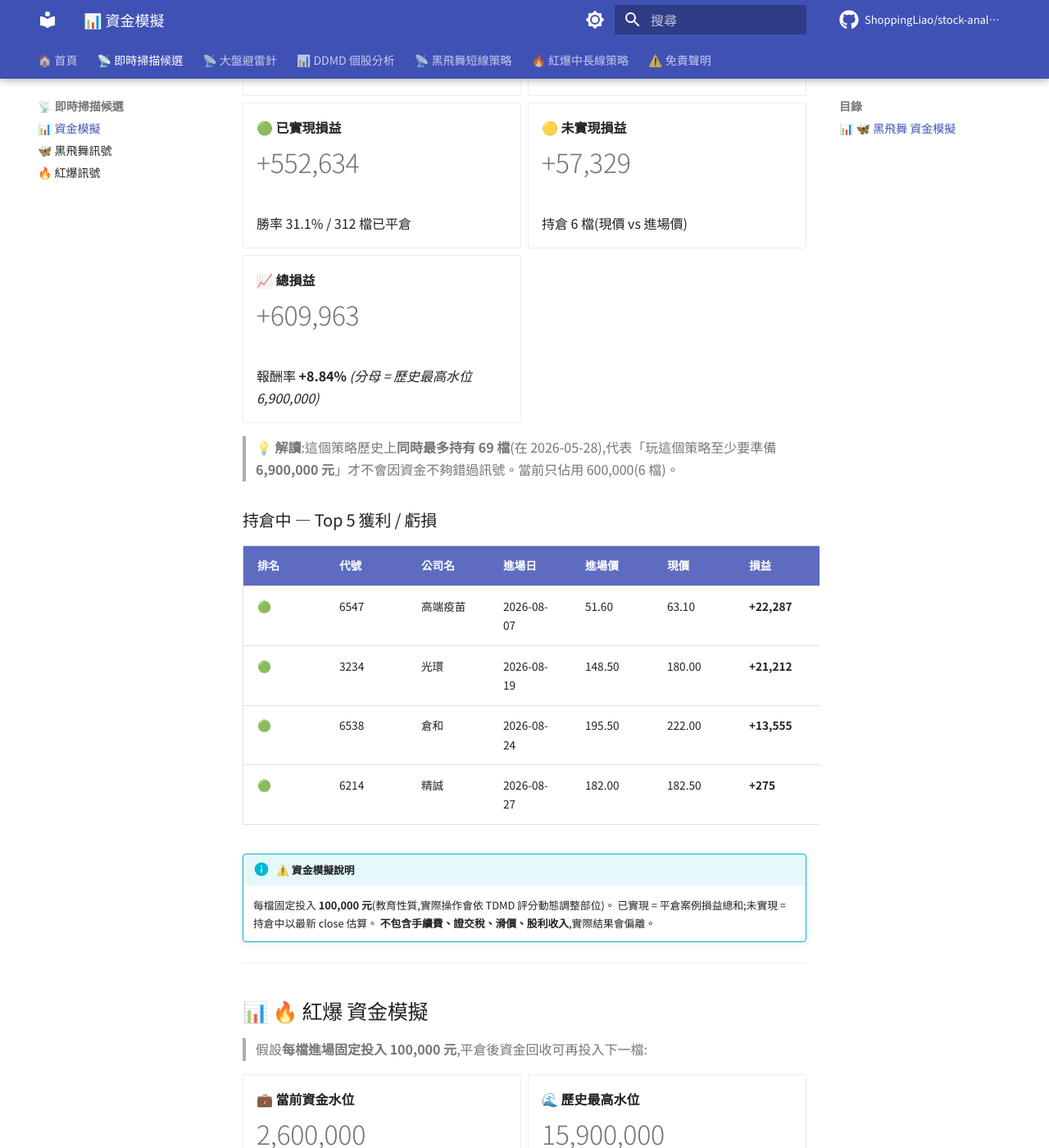
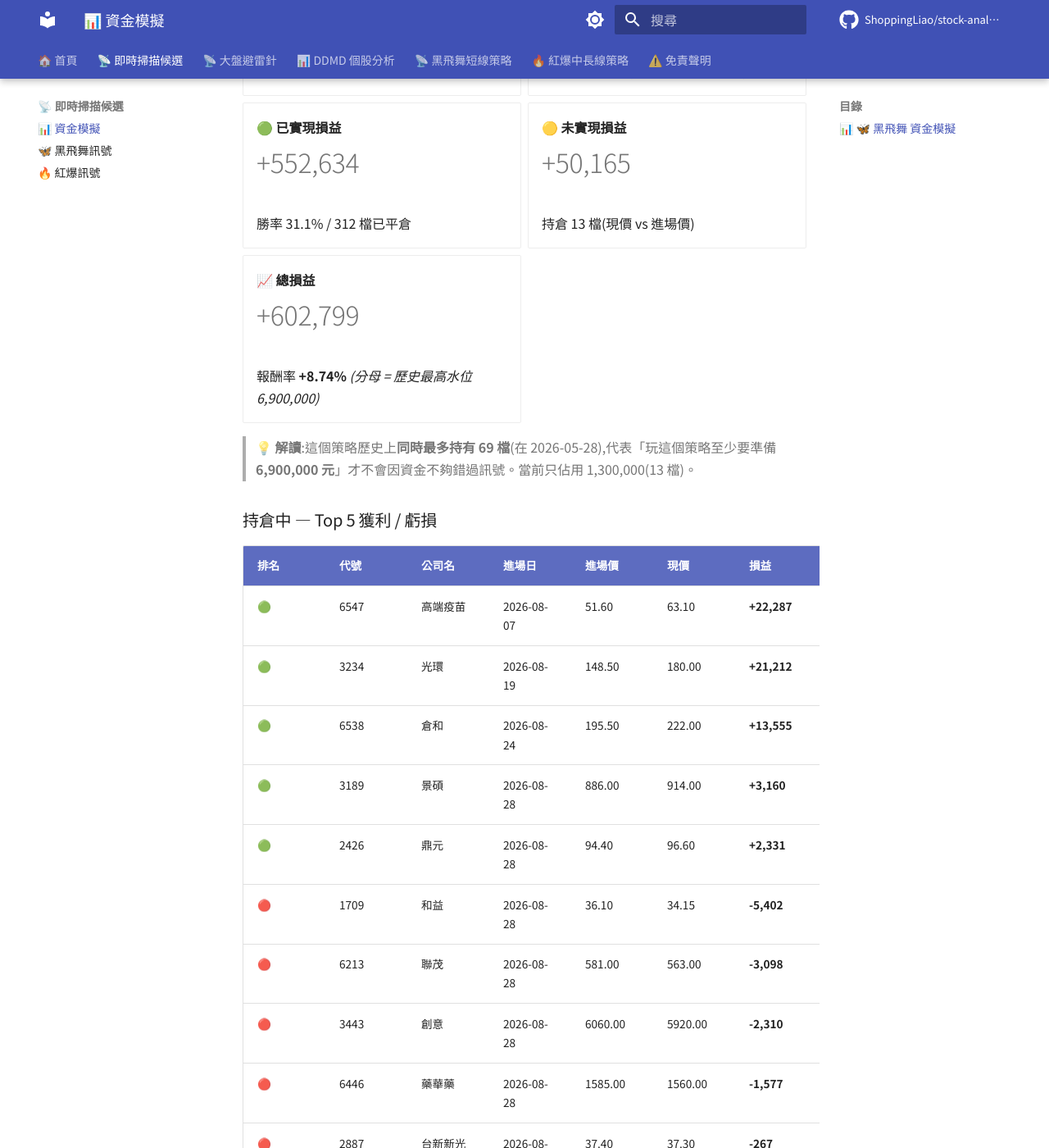
Before and after one commit to ShoppingLiao/stock-analysis-public, an MkDocs documentation site: the page built from docs/signals_capital.md, in a window 1280 px wide and 1400 px high, scrolled down 631 px. Shown: the whole window at 82% size. Built offline with MkDocs 1.6.1 and Material for MkDocs 9.7.7, drawn with Linux system fonts in a browser that asks for light colours; comment, search, counter and statistics services are not loaded; some of the changed text lies outside the part shown.

Commit message:
docs(signals): update BB + RB + capital (2026-08-28)

```diff
--- a/docs/signals_capital.md
+++ b/docs/signals_capital.md
@@ -17,9 +17,9 @@
 
 -   **💼 當前資金水位**
 
-    # 600,000
+    # 1,300,000
 
-    持倉 6 檔 × 100,000
+    持倉 13 檔 × 100,000
 
 -   **🌊 歷史最高水位**
 
@@ -35,19 +35,19 @@
 
 -   **🟡 未實現損益**
 
-    # +57,329
+    # +50,165
 
-    持倉 6 檔(現價 vs 進場價)
+    持倉 13 檔(現價 vs 進場價)
 
 -   **📈 總損益**
 
-    # +609,963
+    # +602,799
 
-    報酬率 **+8.84%** _(分母 = 歷史最高水位 6,900,000)_
+    報酬率 **+8.74%** _(分母 = 歷史最高水位 6,900,000)_
 
 </div>
 
-> **💡 解讀**:這個策略歷史上**同時最多持有 69 檔**(在 2026-05-28),代表「玩這個策略至少要準備 **6,900,000 元**」才不會因資金不夠錯過訊號。當前只佔用 600,000(6 檔)。
+> **💡 解讀**:這個策略歷史上**同時最多持有 69 檔**(在 2026-05-28),代表「玩這個策略至少要準備 **6,900,000 元**」才不會因資金不夠錯過訊號。當前只佔用 1,300,000(13 檔)。
 
 ### 持倉中 — Top 5 獲利 / 虧損
 
@@ -56,7 +56,13 @@
 | 🟢 | 6547 | 高端疫苗 | 2026-08-07 | 51.60 | 63.10 | **+22,287** | **+22.29%** |
 | 🟢 | 3234 | 光環 | 2026-08-19 | 148.50 | 180.00 | **+21,212** | **+21.21%** |
 | 🟢 | 6538 | 倉和 | 2026-08-24 | 195.50 | 222.00 | **+13,555** | **+13.55%** |
-| 🟢 | 6214 | 精誠 | 2026-08-27 | 182.00 | 182.50 | **+275** | **+0.27%** |
+| 🟢 | 3189 | 景碩 | 2026-08-28 | 886.00 | 914.00 | **+3,160** | **+3.16%** |
+| 🟢 | 2426 | 鼎元 | 2026-08-28 | 94.40 | 96.60 | **+2,331** | **+2.33%** |
+| 🔴 | 1709 | 和益 | 2026-08-28 | 36.10 | 34.15 | **-5,402** | **-5.40%** |
+| 🔴 | 6213 | 聯茂 | 2026-08-28 | 581.00 | 563.00 | **-3,098** | **-3.10%** |
+| 🔴 | 3443 | 創意 | 2026-08-28 | 6060.00 | 5920.00 | **-2,310** | **-2.31%** |
+| 🔴 | 6446 | 藥華藥 | 2026-08-28 | 1585.00 | 1560.00 | **-1,577** | **-1.58%** |
+| 🔴 | 2887 | 台新新光金 | 2026-08-28 | 37.40 | 37.30 | **-267** | **-0.27%** |
 
 !!! info "⚠️ 資金模擬說明"
     每檔固定投入 **100,000 元**(教育性質,實際操作會依 TDMD 評分動態調整部位)。
@@ -133,9 +139,9 @@
 
 -   **💼 當前資金水位**
 
-    # 3,200,000
+    # 3,900,000
 
-    BB 600,000 + RB 2,600,000
+    BB 1,300,000 + RB 2,600,000
 
 -   **🌊 兩策略歷史最高水位**
 
@@ -151,15 +157,15 @@
 
 -   **🟡 未實現損益**
 
-    # +303,991
+    # +296,827
 
-    BB +57,329 + RB +246,663
+    BB +50,165 + RB +246,663
 
 -   **📈 總損益**
 
-    # +143,790
+    # +136,626
 
-    報酬率 **+0.63%** _(分母 = 兩策略歷史最高水位)_
+    報酬率 **+0.60%** _(分母 = 兩策略歷史最高水位)_
 
 </div>
 
```
Also changed, not shown: docs/signals_black_butterfly.md (+11 -4 lines).
